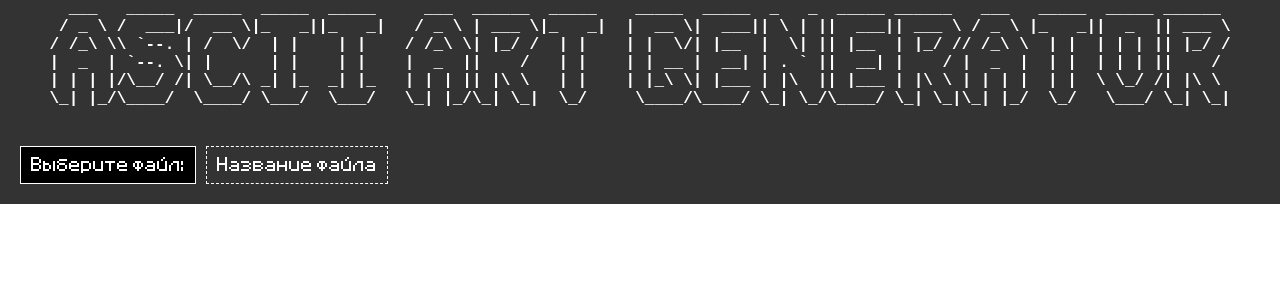
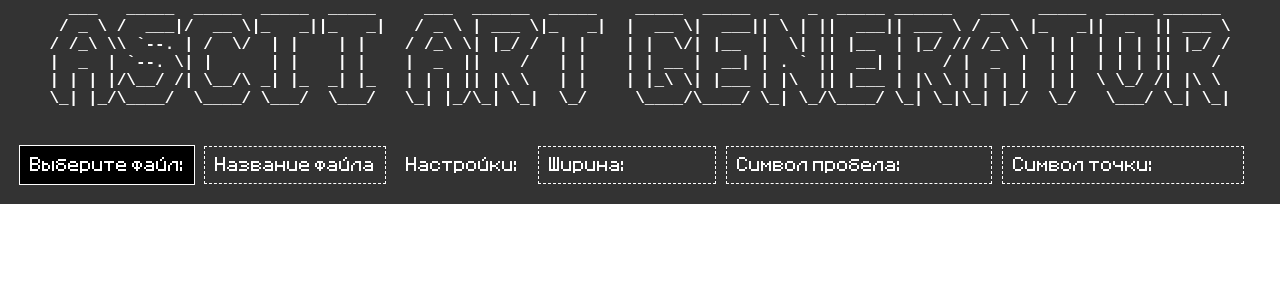
Before and after one commit to SadxDarkness/ascii-img-generator-vue3, a Vue app: page / in a window 1280 px wide. Shown: the top 300 px of the page. Built offline with nearby package versions, Linux system fonts and the light colour scheme.

Commit message:
компонент настроек + стилизация

```diff
--- a/src/components/ConfigureArt/index.vue
+++ b/src/components/ConfigureArt/index.vue
@@ -1,6 +1,20 @@
 <template>
+    <div class="wrap-settings">
+        <div class="settings">
+            <h2>Настройки:</h2>
+            <ul>
+                <li v-for="(title, key) in settingsTitle" :key="key">
+                    <label :for="key">{{ title }}</label>
+                    <input type="text" :id="key" v-model="settingsValue[key]" />
+                </li>
+            </ul>
+        </div>
+    </div>
 </template>
 <script setup>
+import setup from './script'
+
+const {settingsTitle, settingsValue} = setup()
 defineOptions({
     name: 'ConfigureArt'
 })
--- a/src/components/ConfigureArt/script.js
+++ b/src/components/ConfigureArt/script.js
@@ -0,0 +1,16 @@
+import {ref} from 'vue'
+
+export default () => {
+    const settingsTitle = {
+        width: 'Ширина:',
+        symbolSpace: 'Символ пробела:',
+        symbolDot: 'Символ точки:'
+    }
+
+    const settingsValue = ref({
+        width: '',
+        symbolSpace: '',
+        symbolDot: ''
+    })
+    return {settingsTitle, settingsValue}
+}
--- a/src/components/ConfigureArt/style.scss
+++ b/src/components/ConfigureArt/style.scss
@@ -0,0 +1,23 @@
+.wrap-settings {
+    .settings {
+        @include flexbox(center, center, row, wrap, 20px);
+
+        ul {
+            display: flex;
+            gap: 10px;
+            li{
+                display: flex;
+                border: 1px dashed $text-color;
+                padding: 10px;
+                align-items: center;
+                label {
+                    padding-right: 10px;
+                }
+                input {
+                    max-width: 70px;
+                }
+            }
+        }
+    }
+
+}
--- a/src/components/InputFile/style.scss
+++ b/src/components/InputFile/style.scss
@@ -4,11 +4,13 @@
         padding: 20px;
         gap: 10px;
         font-size: 1rem;
-        color: $text-color;
         .custom-button {
             background-color: $secondary-background-color;
             padding: 10px;
-            border: 1px solid $text-color;
+            outline: 1px solid $text-color;
+            &:hover {
+                outline: 3px solid $text-color;
+            }
         }
         .file-name {
             padding: 10px;
--- a/src/pages/index.vue
+++ b/src/pages/index.vue
@@ -4,7 +4,7 @@
       <base-header></base-header>
     </section>
 
-    <section>
+    <section class="input-n-settings">
       <input-file></input-file>
       <configure-art></configure-art>
     </section>
--- a/src/pages/style.scss
+++ b/src/pages/style.scss
@@ -1,4 +1,9 @@
 main {
     background-color: $background-color;
     font-family: 'Pixel', sans-serif;
+    color: $text-color;
+    .input-n-settings {
+        display: flex;
+        align-items: center;
+    }
 }
--- a/src/styles/reset.css
+++ b/src/styles/reset.css
@@ -85,3 +85,13 @@ legend {
 input[type='file'] {
 	max-width: 100%;
 }
+
+input[type="number"]::-webkit-inner-spin-button,
+input[type="number"]::-webkit-outer-spin-button {
+  -webkit-appearance: none;
+  margin: 0;
+}
+
+input[type="number"] {
+  -moz-appearance: textfield;
+}
```
